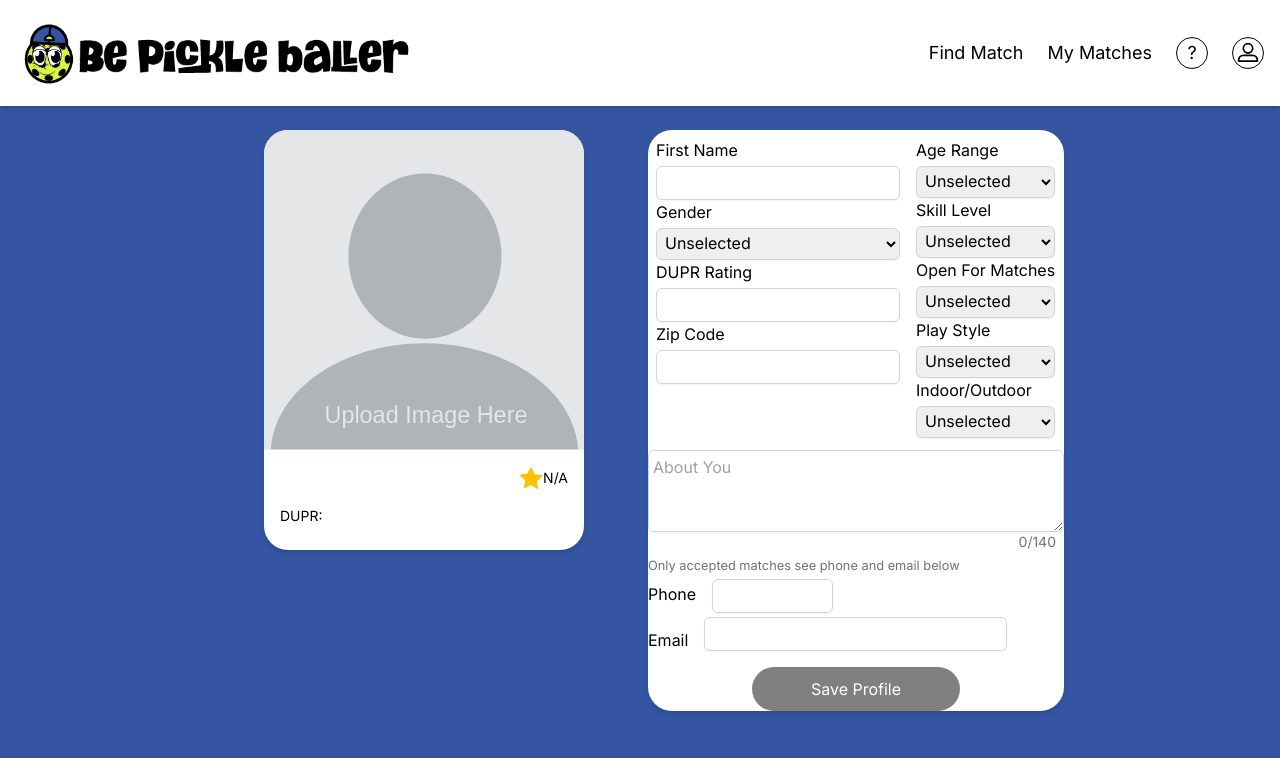
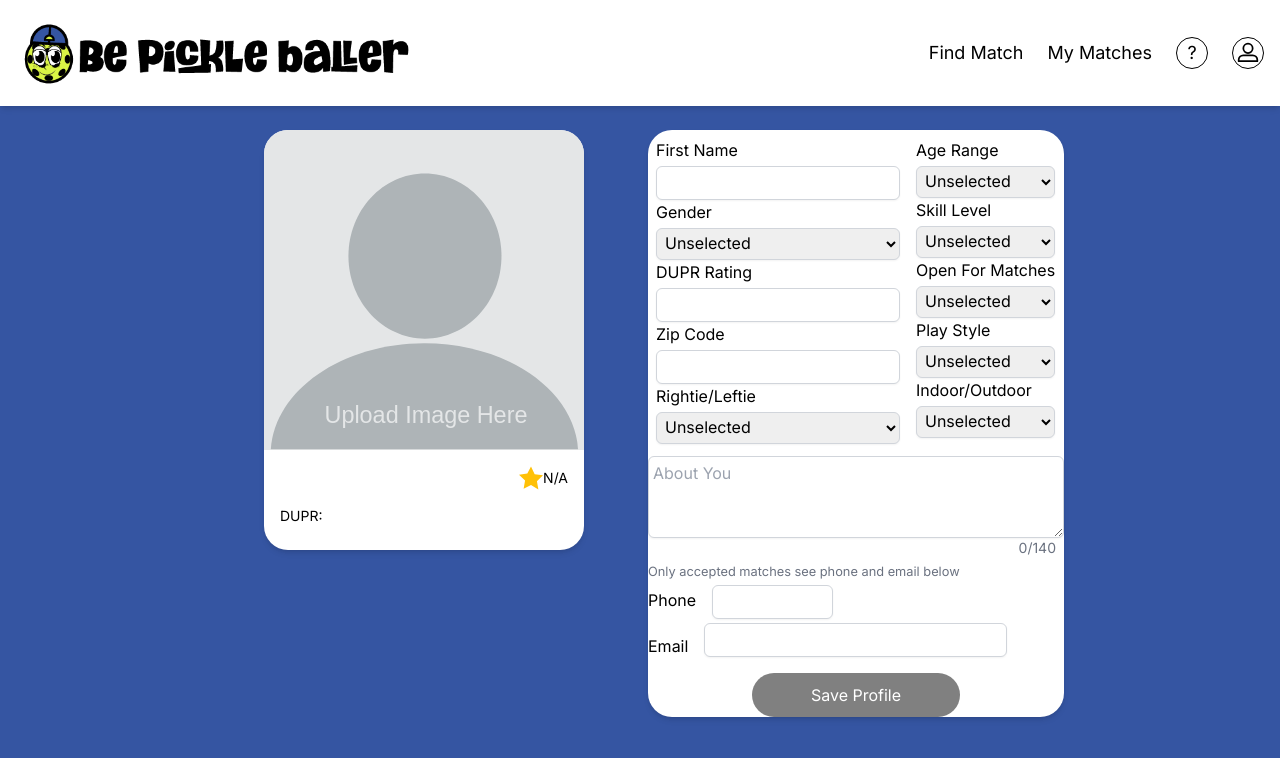
Before and after one commit to btejes/bepickleballer-matchmaking, a Next.js app: page /matchmaking/profile in a window 1280 px wide. Shown: the top 758 px of the page. Built offline with nearby package versions, Linux system fonts and the light colour scheme; no server answers.

Commit message:
update profile form for new field

```diff
--- a/library/ProfileForm.jsx
+++ b/library/ProfileForm.jsx
@@ -191,6 +191,19 @@ const ProfileForm = ({ profile, onProfileChange, onProfileSave, isUploading }) =
             className="mt-1 block w-full border border-gray-300 rounded-md shadow-sm p-1"
           />
           {errors.zipCode && <span className="text-red-500 text-sm">{errors.zipCode}</span>}
+          <label htmlFor="rightieLeftie">Rightie/Leftie</label>
+          <select
+            id="rightieLeftie"
+            name="rightieLeftie"
+            value={formData.rightieLeftie || ''}
+            onChange={handleChange}
+            className="mt-1 block w-full border border-gray-300 rounded-md shadow-sm p-1"
+          >
+            <option value="">Unselected</option>
+            <option value="Rightie">Rightie</option>
+            <option value="Leftie">Leftie</option>
+            <option value="Both">Both</option>
+          </select>
         </div>
         <div className="w-1/2 p-2">
           <label htmlFor="ageRange">Age Range</label>
```
